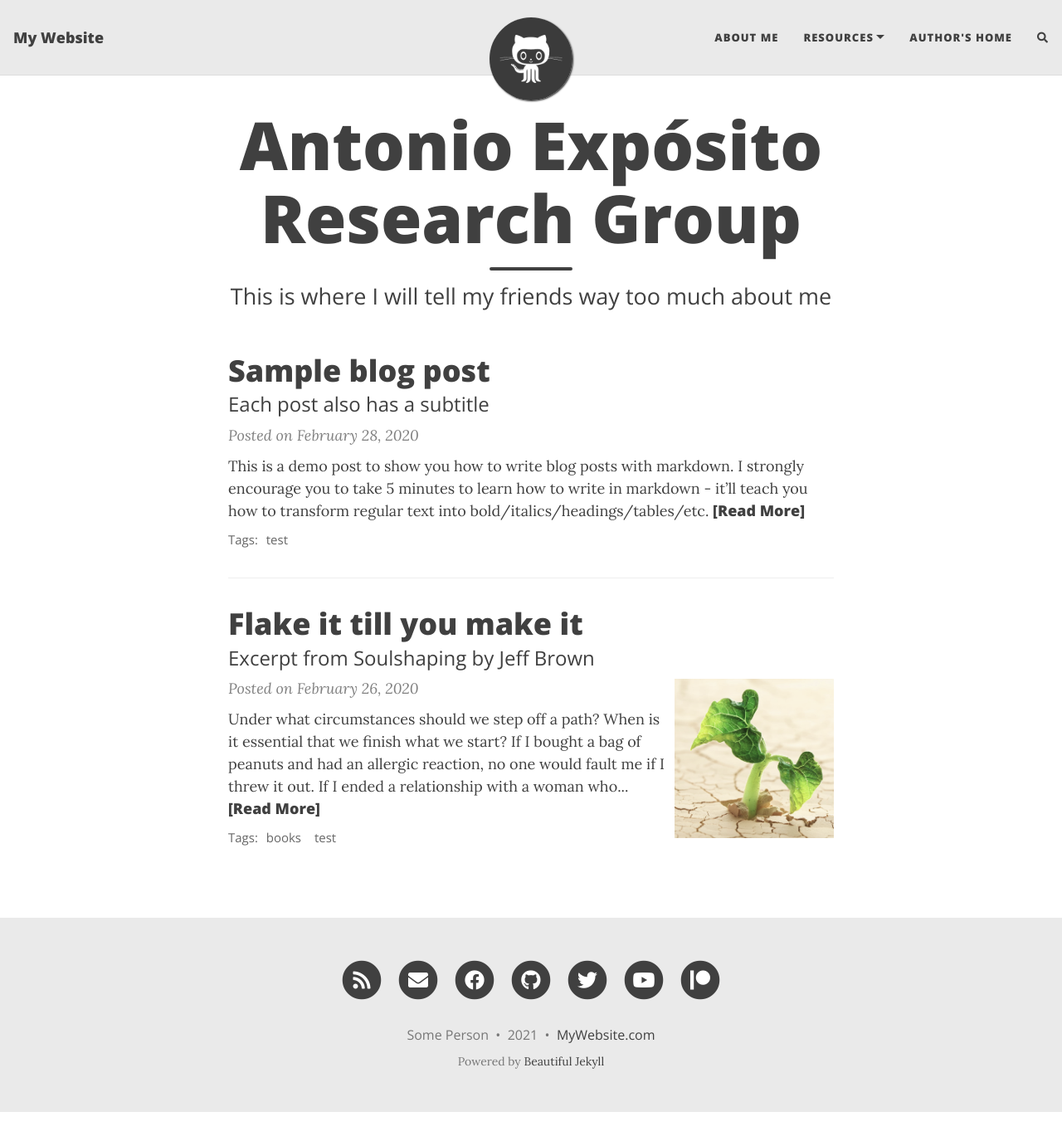
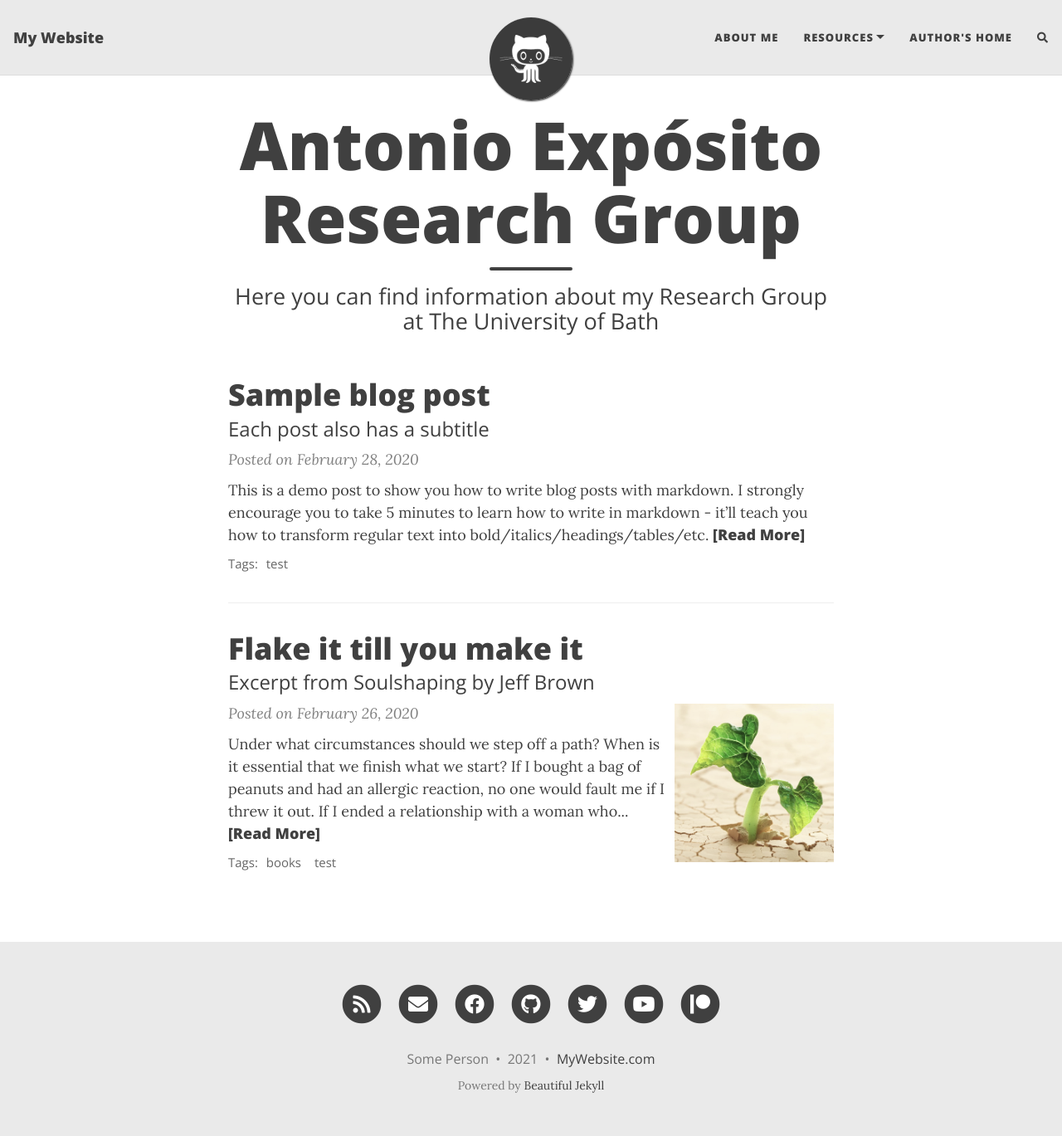
Before and after one commit to AntonioJExposito/AntonioJExposito.github.io, a Jekyll site: the page built from index.html, in a window 1280 px wide and 1369 px high. Shown: the whole window at 83% size. Built offline with Jekyll 4.4.1, drawn with Linux system fonts in a browser that asks for light colours; nearby versions of some CDN libraries; the list of posts is cut into pages by our own code; comment, search, counter and statistics services are not loaded.

Commit message:
Update index.html

```diff
--- a/index.html
+++ b/index.html
@@ -1,5 +1,5 @@
 ---
 layout: home
 title: Antonio Expósito Research Group
-subtitle: This is where I will tell my friends way too much about me
+subtitle: Here you can find information about my Research Group at The University of Bath
 ---
```
